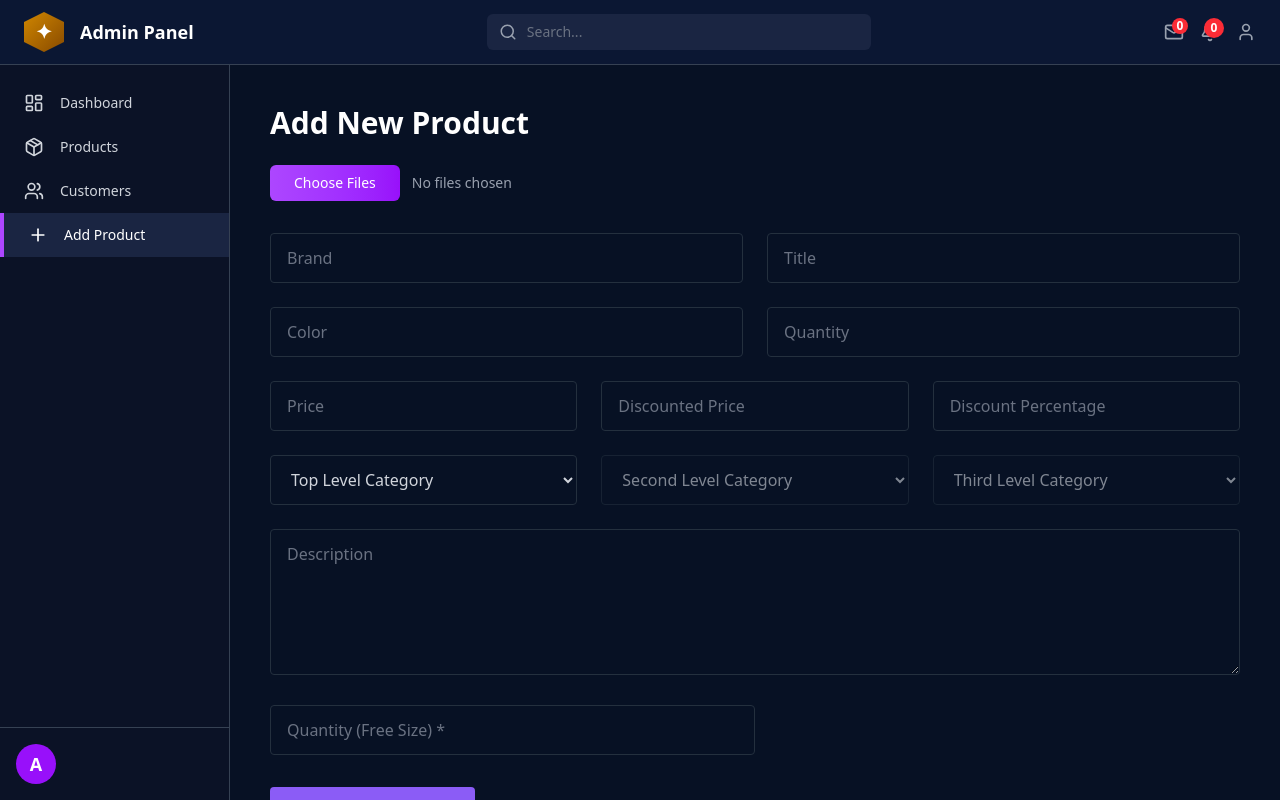
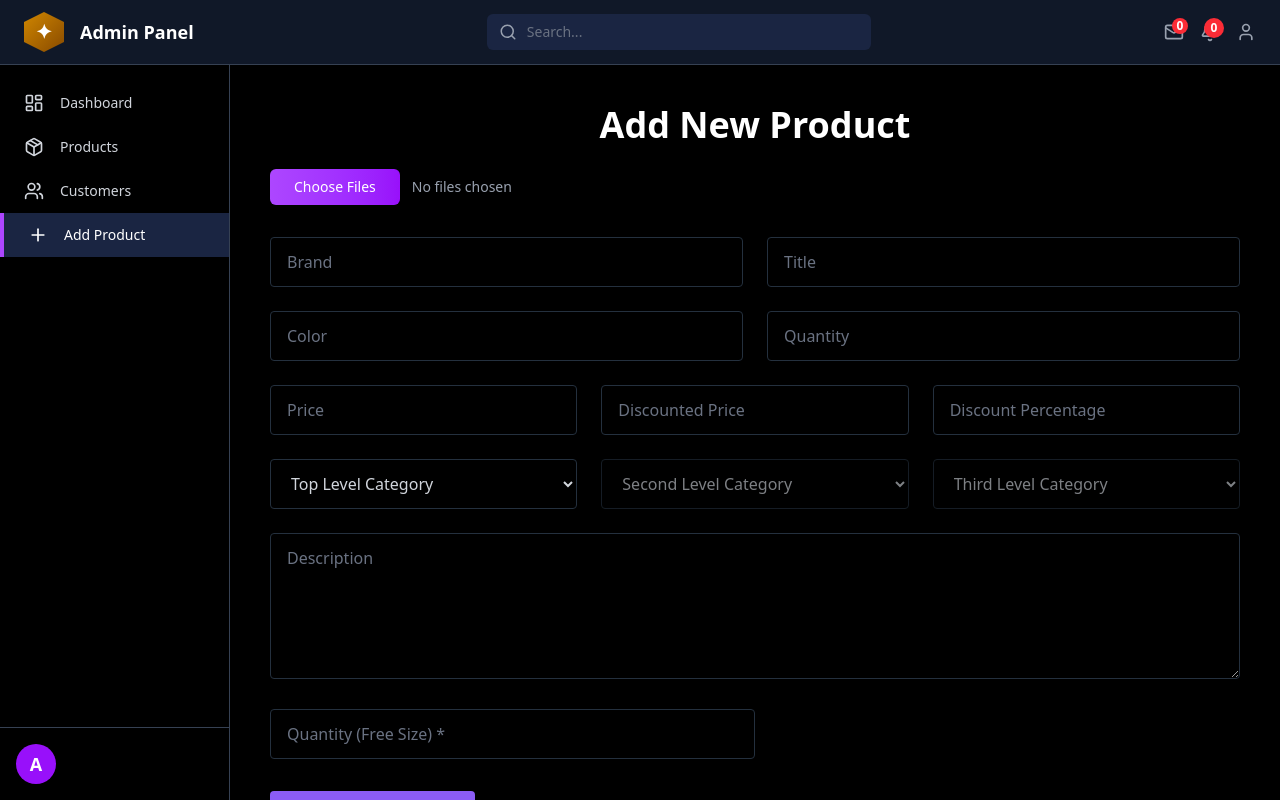
Before and after one commit to er-shubham-singh/surat-ecom, a React (Vite) app in the folder Admin/: page /add-product in a window 1280 px wide. Built offline with nearby package versions, Linux system fonts and the light colour scheme.

Commit message:
ui changes

```diff
--- a/Admin/src/Common/AddProductForm.jsx
+++ b/Admin/src/Common/AddProductForm.jsx
@@ -185,7 +185,7 @@ const AddProductForm = () => {
         >
           <option value="">Top Level Category</option>
           {Object.keys(categoryData).map((key) => (
-            <option key={key} value={key}>
+            <option key={key} value={key} className="text-black">
               {key}
             </option>
           ))}
@@ -200,7 +200,7 @@ const AddProductForm = () => {
         >
           <option value="">Second Level Category</option>
           {secondLevelOptions.map((s) => (
-            <option key={s} value={s}>
+            <option key={s} value={s} className="text-black">
               {s}
             </option>
           ))}
@@ -215,7 +215,7 @@ const AddProductForm = () => {
         >
           <option value="">Third Level Category</option>
           {thirdLevelOptions.map((t) => (
-            <option key={t} value={t.toLowerCase()}>
+            <option key={t} value={t.toLowerCase()} className="text-black">
               {t}
             </option>
           ))}
--- a/Admin/src/Common/Sidebar.jsx
+++ b/Admin/src/Common/Sidebar.jsx
@@ -15,7 +15,7 @@ const Sidebar = () => {
   ];
 
   return (
-    <aside className="w-[230px] h-full bg-[#0b1226] border-r border-gray-700 flex flex-col">
+    <aside className="w-[230px] h-full bg-black border-r border-gray-700 flex flex-col">
       <nav className="flex-1 py-4">
         {navItems.map((item) => (
           <NavLink
--- a/Admin/src/Common/Topbar.jsx
+++ b/Admin/src/Common/Topbar.jsx
@@ -3,7 +3,7 @@ import { Search, Bell, Mail, User } from "lucide-react";
 
 const Topbar = () => {
   return (
-    <header className="h-[65px] bg-[#0b1733] border-b border-gray-700 px-6 flex items-center justify-between">
+    <header className="h-[65px] bg-gray-900 border-b border-gray-700 px-6 flex items-center justify-between">
       {/* Left Side - Logo */}
       <div className="flex items-center gap-4">
         <div
--- a/Admin/src/Layout/AdminLayout.jsx
+++ b/Admin/src/Layout/AdminLayout.jsx
@@ -5,7 +5,7 @@ import { Outlet } from "react-router-dom";
 
 const AdminLayout = () => {
   return (
-    <div className="h-screen flex flex-col bg-[#071124] text-white overflow-hidden">
+    <div className="h-screen flex flex-col bg-black text-white overflow-hidden">
       {/* Fixed Topbar */}
       <div className="shrink-0 z-10">
         <Topbar />
--- a/Admin/src/Pages/AdminAddProduct.jsx
+++ b/Admin/src/Pages/AdminAddProduct.jsx
@@ -4,7 +4,7 @@ import AddProductForm from "../Common/AddProductForm";
 const AdminAddProduct = () => {
   return (
     <>
-      <h1 className="text-3xl font-semibold mb-6">Add New Product</h1>
+      <h1 className="text-center text-4xl font-semibold mb-6">Add New Product</h1>
       <AddProductForm />
     </>
   );
```
